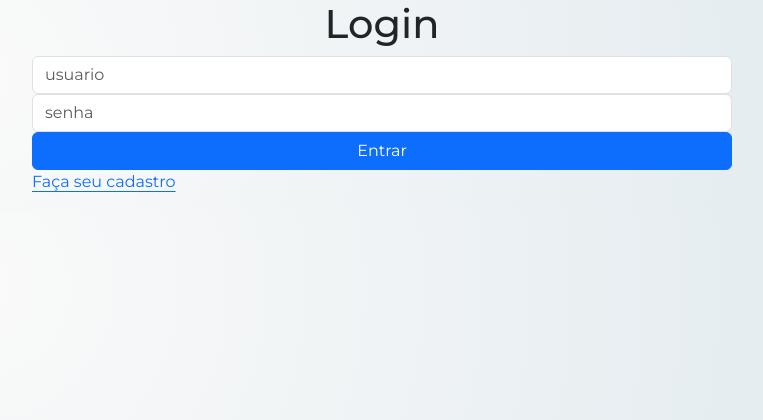
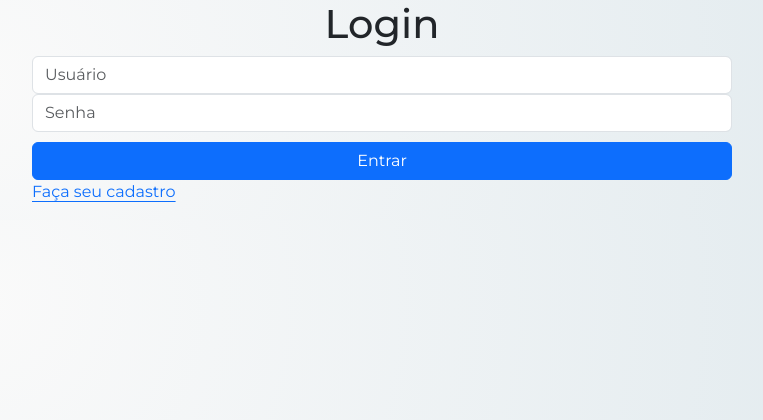
Before and after one commit to ZacMarshall1/TrabalhoA2, a PHP site: page /login.php in a window 1280 px wide. Shown: the top 420 px of the page, without its empty margins (258-1021 px from the left). Run offline with PHP 8.4, Linux system fonts and the light colour scheme.

Commit message:
Corrigindo os erros do input e cadastro/login

```diff
--- a/login.php
+++ b/login.php
@@ -37,6 +37,10 @@
         margin-top: 10px;
     }
 
+    .btn {
+        margin-top: 10px;
+    }
+
     button {
         margin-top: 20px;
         margin-bottom: 50px;
@@ -59,9 +63,9 @@
         <h1>Login</h1>
         <form class="login-form" method="post" action="">
 
-                <input class="form-control" type="text" placeholder="usuario" name="usuario">
+                <input class="form-control" type="text" placeholder="Usuário" name="usuario">
 
-                <input class="form-control" type="password" placeholder="senha" name="senha">
+                <input class="form-control" type="password" placeholder="Senha" name="senha">
 
             <input class="btn btn-primary" type="submit" value="Entrar">
         </form>
```
Also changed, not shown: cadastro.php (+4 -4 lines).
